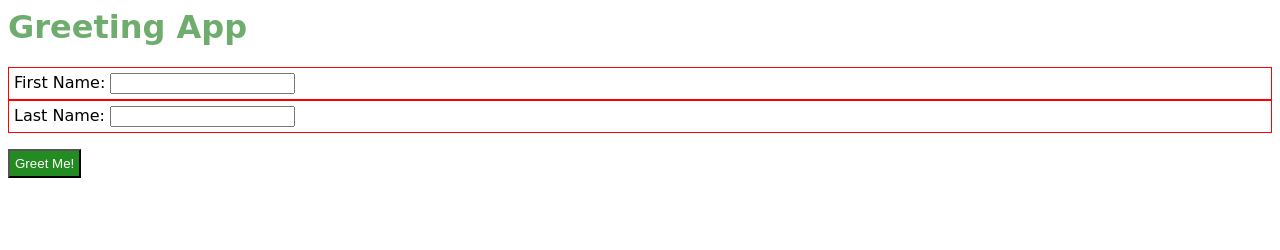
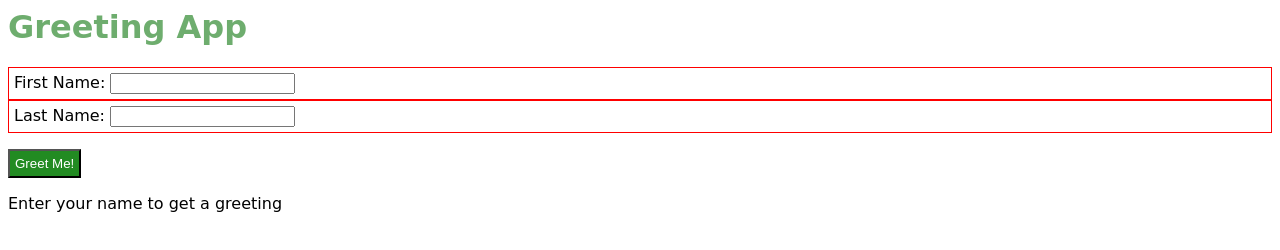
Before and after one commit to parkerchristian/bootcamp-prep-day-4, a plain HTML site: page index.html in a window 1280 px wide. Drawn offline with Linux system fonts and the light colour scheme.

Commit message:
added greeting paragraph

```diff
--- a/index.html
+++ b/index.html
@@ -19,15 +19,14 @@
         Last Name:
         <input>
     </label>
-    <!-- greet button -->
+
     <p>
         <button>
         Greet Me!
-    </button>
+        </button>
     </p>
 
-    <!-- show greeting -->
-
+    <p>Enter your name to get a greeting</p>
 
 </body>
 </html>
```
